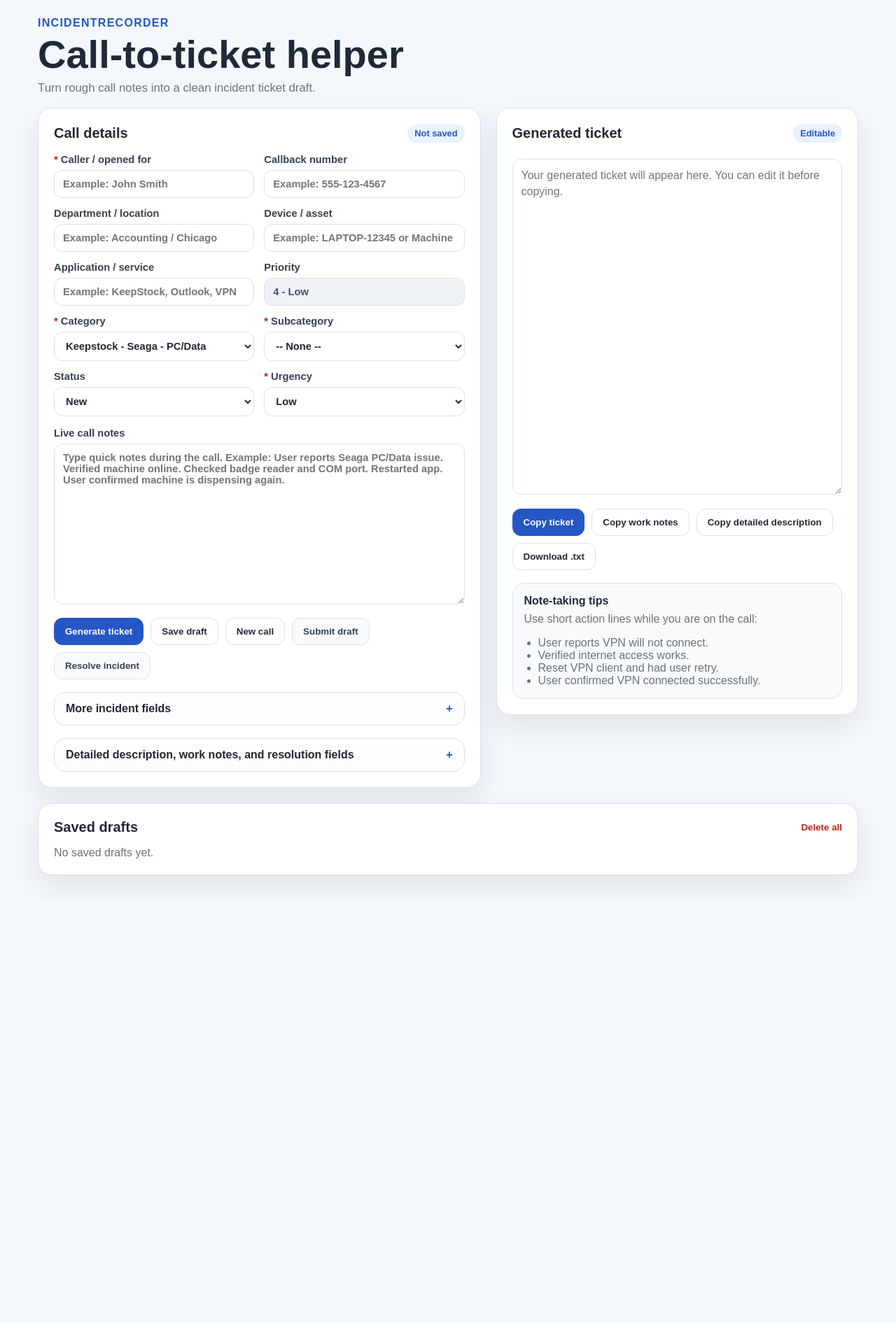
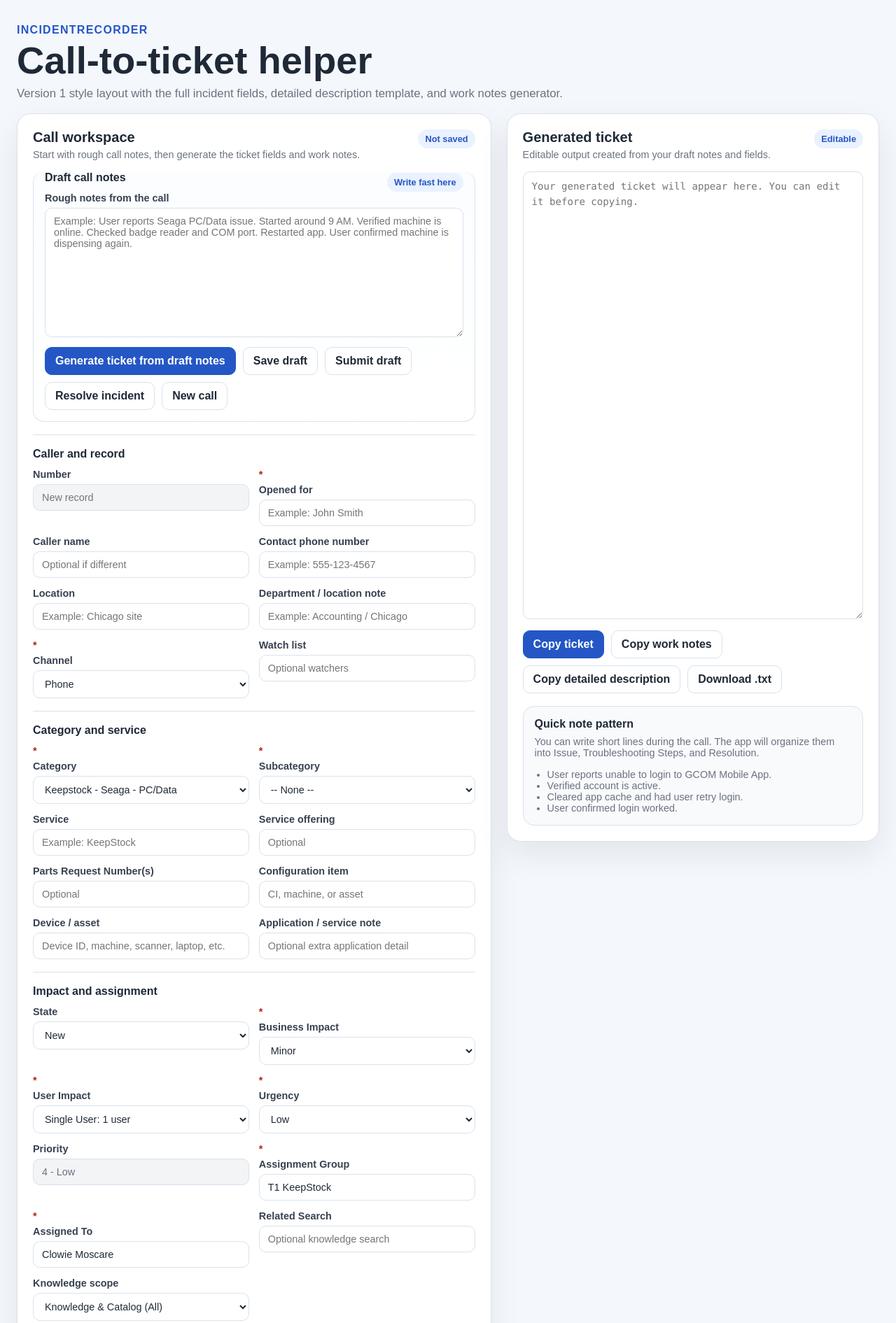
Before and after one commit to clowiemoscare/IncidentRecorder, a plain HTML site: page index.html in a window 1280 px wide. Shown: the top 1891 px of the page at 70% size. Before the commit the page ends 1287 px from the top, so only its background shows below. Drawn offline with Linux system fonts and the light colour scheme.

Commit message:
Add files via upload
Version 3.0 - better UI

```diff
--- a/index.html
+++ b/index.html
@@ -15,10 +15,8 @@
   --primary-hover: #1d46a0;
   --soft-primary: #eaf1ff;
   --danger: #b42318;
+  --warning-bg: #fff9c4;
   --shadow: 0 18px 45px rgba(15, 23, 42, 0.08);
-  --field-bg: #ffffff;
-  --tip-bg: #f8fafc;
-  --work-note-bg: #fff9c4;
 }
 
 * {
@@ -33,8 +31,8 @@ body {
 }
 
 .app-header {
-  padding: 24px 24px 18px;
-  max-width: 1220px;
+  padding: 34px 24px 18px;
+  max-width: 1280px;
   margin: 0 auto;
 }
 
@@ -54,7 +52,7 @@ p {
 }
 
 h1 {
-  font-size: clamp(2.3rem, 5vw, 3.5rem);
+  font-size: clamp(2rem, 5vw, 3.4rem);
   line-height: 1;
   margin-bottom: 10px;
 }
@@ -67,9 +65,9 @@ h1 {
 
 .layout {
   display: grid;
-  grid-template-columns: minmax(0, 1.1fr) minmax(360px, 0.9fr);
+  grid-template-columns: minmax(0, 1.12fr) minmax(380px, 0.88fr);
   gap: 22px;
-  max-width: 1220px;
+  max-width: 1280px;
   margin: 0 auto;
   padding: 0 24px 36px;
 }
@@ -100,16 +98,23 @@ h1 {
   display: flex;
   justify-content: space-between;
   gap: 12px;
-  align-items: center;
+  align-items: flex-start;
   margin-bottom: 16px;
 }
 
 .section-heading h2 {
-  margin: 0;
   font-size: 1.25rem;
-}
-
-.status-pill {
+  margin-bottom: 5px;
+}
+
+.section-note {
+  color: var(--muted);
+  font-size: 0.9rem;
+  margin-bottom: 0;
+}
+
+.status-pill,
+.mini-pill {
   background: var(--soft-primary);
   color: var(--primary);
   border-radius: 999px;
@@ -119,20 +124,49 @@ h1 {
   white-space: nowrap;
 }
 
+.field-group {
+  border-top: 1px solid var(--border);
+  padding-top: 18px;
+  margin-top: 18px;
+}
+
+.field-group:first-of-type {
+  border-top: 0;
+  padding-top: 0;
+  margin-top: 0;
+}
+
+.primary-notes {
+  background: linear-gradient(180deg, #fbfdff 0%, #ffffff 100%);
+  border: 1px solid var(--border);
+  border-radius: 16px;
+  padding: 16px;
+}
+
+.group-title-row {
+  display: flex;
+  align-items: center;
+  justify-content: space-between;
+  gap: 12px;
+}
+
+.field-group h3 {
+  font-size: 1rem;
+  margin-bottom: 12px;
+}
+
 .form-grid {
   display: grid;
   grid-template-columns: repeat(2, minmax(0, 1fr));
   gap: 14px;
 }
 
-.detail-grid {
-  margin-top: 14px;
-}
-
 label {
-  display: block;
+  display: flex;
+  flex-direction: column;
+  gap: 6px;
   color: #374151;
-  font-size: 0.92rem;
+  font-size: 0.9rem;
   font-weight: 700;
 }
 
@@ -144,216 +178,190 @@ label {
 input,
 select,
 textarea {
-  width: 100%;
   border: 1px solid var(--border);
-  border-radius: 12px;
+  border-radius: 10px;
   color: var(--text);
   font: inherit;
-  margin-top: 7px;
-  padding: 11px 12px;
-  outline: none;
-  background: var(--field-bg);
-  transition: border 0.15s ease, box-shadow 0.15s ease;
-}
-
-input:disabled {
-  background: #eef2f7;
-  color: #4b5563;
+  font-weight: 400;
+  padding: 10px 12px;
+  width: 100%;
+  background: #fff;
 }
 
 input:focus,
 select:focus,
 textarea:focus {
   border-color: var(--primary);
-  box-shadow: 0 0 0 4px rgba(36, 87, 197, 0.12);
+  box-shadow: 0 0 0 3px rgba(36, 87, 197, 0.12);
+  outline: none;
+}
+
+input:disabled {
+  background: #f3f4f6;
+  color: #6b7280;
 }
 
 .full-width {
-  display: block;
-  margin-top: 16px;
-}
-
-#rawNotes {
-  min-height: 230px;
+  grid-column: 1 / -1;
+  margin-bottom: 14px;
+}
+
+.full-width-grid {
+  grid-column: 1 / -1;
+}
+
+textarea {
+  min-height: 130px;
   resize: vertical;
 }
 
+.raw-notes {
+  min-height: 185px;
+}
+
+.details-textarea {
+  min-height: 250px;
+  font-family: Consolas, Monaco, monospace;
+  font-size: 0.86rem;
+}
+
+.work-notes {
+  min-height: 220px;
+  background: var(--warning-bg);
+}
+
+.small-textarea {
+  min-height: 90px;
+}
+
 .ticket-output {
-  min-height: 480px;
-  resize: vertical;
-  line-height: 1.45;
-  white-space: pre-wrap;
-}
-
-.details-textarea {
-  min-height: 235px;
-  line-height: 1.35;
-  resize: vertical;
-}
-
-.work-notes {
-  min-height: 210px;
-  line-height: 1.45;
-  resize: vertical;
-  background: var(--work-note-bg);
-}
-
-.small-textarea {
-  min-height: 82px;
-  resize: vertical;
-}
-
-.button-row {
+  min-height: 640px;
+  width: 100%;
+  font-family: Consolas, Monaco, monospace;
+  font-size: 0.88rem;
+  line-height: 1.5;
+}
+
+.button-row,
+.field-tools {
   display: flex;
   flex-wrap: wrap;
   gap: 10px;
-  margin-top: 16px;
+  align-items: center;
+}
+
+.button-row {
+  margin-top: 12px;
+}
+
+.output-actions {
+  margin-bottom: 18px;
+}
+
+.field-tools {
+  justify-content: space-between;
+  margin: -4px 0 16px;
 }
 
 button {
   border: 1px solid var(--border);
+  border-radius: 10px;
   background: #ffffff;
-  border-radius: 12px;
   color: var(--text);
   cursor: pointer;
+  font: inherit;
   font-weight: 700;
-  padding: 11px 15px;
-  transition: background 0.15s ease, border 0.15s ease, transform 0.15s ease;
+  padding: 10px 14px;
+  transition: background 0.15s ease, border-color 0.15s ease, transform 0.15s ease;
 }
 
 button:hover {
-  border-color: #b7c4d5;
+  background: #f8fafc;
+  border-color: #b8c7d8;
   transform: translateY(-1px);
 }
 
 button.primary {
   background: var(--primary);
   border-color: var(--primary);
-  color: #ffffff;
+  color: #fff;
 }
 
 button.primary:hover {
   background: var(--primary-hover);
 }
 
-button.ghost {
-  background: #f8fafc;
-  color: #334155;
-}
-
 .link-button {
-  border: none;
+  color: var(--primary);
   background: transparent;
+  border: 0;
+  padding: 0;
+}
+
+.danger-text {
   color: var(--danger);
-  padding: 0;
-}
-
-.details-panel {
-  border: 1px solid var(--border);
-  border-radius: 16px;
-  margin-top: 18px;
-  padding: 0;
-  overflow: hidden;
-  background: #fbfdff;
-}
-
-.details-panel summary {
-  cursor: pointer;
-  font-weight: 700;
-  list-style: none;
-  padding: 14px 16px;
-  position: relative;
-}
-
-.details-panel summary::-webkit-details-marker {
-  display: none;
-}
-
-.details-panel summary::after {
-  content: "+";
-  color: var(--primary);
-  font-weight: 900;
-  position: absolute;
-  right: 16px;
-}
-
-.details-panel[open] summary {
-  border-bottom: 1px solid var(--border);
-}
-
-.details-panel[open] summary::after {
-  content: "-";
-}
-
-.details-panel > .form-grid,
-.details-panel > .full-width,
-.details-panel > .field-tools {
-  padding-left: 16px;
-  padding-right: 16px;
-}
-
-.details-panel > .form-grid:last-child {
-  padding-bottom: 16px;
-}
-
-.field-tools {
-  display: flex;
-  flex-wrap: wrap;
-  align-items: center;
-  gap: 10px;
-  margin: 8px 0 16px;
-}
-
-.field-tools button {
-  padding: 8px 11px;
 }
 
 .counter {
   color: var(--muted);
   font-size: 0.82rem;
-  margin-right: auto;
-}
-
-.tips {
-  background: var(--tip-bg);
+}
+
+.optional-group {
   border: 1px solid var(--border);
   border-radius: 16px;
-  color: var(--muted);
-  margin-top: 18px;
+  padding: 0;
+}
+
+.optional-group summary {
+  cursor: pointer;
+  font-weight: 800;
   padding: 16px;
 }
 
+.optional-grid {
+  padding: 0 16px 16px;
+}
+
+.tips {
+  background: #f8fafc;
+  border: 1px solid var(--border);
+  border-radius: 16px;
+  padding: 16px;
+}
+
 .tips h3 {
-  color: var(--text);
   font-size: 1rem;
   margin-bottom: 8px;
 }
 
-.tips p {
-  margin-bottom: 10px;
+.tips p,
+.tips li {
+  color: var(--muted);
+  font-size: 0.9rem;
 }
 
 .tips ul {
-  margin-bottom: 0;
-  padding-left: 20px;
+  margin: 10px 0 0 18px;
+  padding: 0;
 }
 
 .draft-list {
   display: grid;
-  gap: 10px;
+  gap: 12px;
 }
 
 .draft-list.empty {
   color: var(--muted);
+  display: block;
 }
 
 .draft-card {
-  align-items: center;
   border: 1px solid var(--border);
-  border-radius: 14px;
+  border-radius: 16px;
   display: grid;
+  grid-template-columns: minmax(0, 1fr) auto;
   gap: 12px;
-  grid-template-columns: 1fr auto;
   padding: 14px;
 }
 
@@ -364,47 +372,37 @@ button.ghost {
 
 .draft-meta {
   color: var(--muted);
-  font-size: 0.88rem;
-  margin: 0;
+  font-size: 0.85rem;
+  margin-bottom: 4px;
 }
 
 .draft-actions {
+  align-items: center;
   display: flex;
   gap: 8px;
 }
 
-.draft-actions button {
-  padding: 8px 10px;
-}
-
-.danger-text {
-  color: var(--danger);
-}
-
 .toast {
+  background: #111827;
+  border-radius: 999px;
+  color: #fff;
+  left: 50%;
+  opacity: 0;
+  padding: 10px 16px;
+  pointer-events: none;
   position: fixed;
-  top: 16px;
-  right: 16px;
+  top: 18px;
+  transform: translate(-50%, -12px);
+  transition: opacity 0.18s ease, transform 0.18s ease;
   z-index: 20;
-  background: #111827;
-  color: #ffffff;
-  border-radius: 12px;
-  box-shadow: var(--shadow);
-  font-weight: 700;
-  max-width: 360px;
-  opacity: 0;
-  padding: 12px 14px;
-  pointer-events: none;
-  transform: translateY(-8px);
-  transition: opacity 0.2s ease, transform 0.2s ease;
 }
 
 .toast.visible {
   opacity: 1;
-  transform: translateY(0);
-}
-
-@media (max-width: 1000px) {
+  transform: translate(-50%, 0);
+}
+
+@media (max-width: 1020px) {
   .layout {
     grid-template-columns: 1fr;
   }
@@ -414,27 +412,34 @@ button.ghost {
   }
 
   .ticket-output {
-    min-height: 360px;
-  }
-}
-
-@media (max-width: 620px) {
+    min-height: 420px;
+  }
+}
+
+@media (max-width: 680px) {
   .app-header,
   .layout {
     padding-left: 14px;
     padding-right: 14px;
   }
 
-  .panel {
-    padding: 16px;
-  }
-
   .form-grid {
     grid-template-columns: 1fr;
   }
 
+  .panel {
+    border-radius: 16px;
+    padding: 16px;
+  }
+
+  .section-heading,
   .draft-card {
     grid-template-columns: 1fr;
+    display: grid;
+  }
+
+  .draft-actions {
+    justify-content: flex-start;
   }
 }
 
@@ -445,7 +450,7 @@ button.ghost {
     <div>
       <p class="eyebrow">IncidentRecorder</p>
       <h1>Call-to-ticket helper</h1>
-      <p class="subtitle">Turn rough call notes into a clean incident ticket draft.</p>
+      <p class="subtitle">Version 1 style layout with the full incident fields, detailed description template, and work notes generator.</p>
     </div>
   </header>
 
@@ -454,103 +459,63 @@ button.ghost {
   <main class="layout">
     <section class="panel form-panel">
       <div class="section-heading">
-        <h2>Call details</h2>
+        <div>
+          <h2>Call workspace</h2>
+          <p class="section-note">Start with rough call notes, then generate the ticket fields and work notes.</p>
+        </div>
         <span id="saveStatus" class="status-pill">Not saved</span>
       </div>
 
       <form id="incidentForm" autocomplete="off">
-        <div class="form-grid">
-          <label>
-            <span class="required">*</span> Caller / opened for
-            <input id="openedFor" name="openedFor" type="text" placeholder="Example: John Smith" />
+        <div class="field-group primary-notes">
+          <div class="group-title-row">
+            <h3>Draft call notes</h3>
+            <span class="mini-pill">Write fast here</span>
+          </div>
+          <label class="full-width">
+            Rough notes from the call
+            <textarea id="rawNotes" name="rawNotes" class="raw-notes" placeholder="Example: User reports Seaga PC/Data issue. Started around 9 AM. Verified machine is online. Checked badge reader and COM port. Restarted app. User confirmed machine is dispensing again."></textarea>
           </label>
-
-          <label>
-            Callback number
-            <input id="contactPhone" name="contactPhone" type="tel" placeholder="Example: 555-123-4567" />
-          </label>
-
-          <label>
-            Department / location
-            <input id="department" name="department" type="text" placeholder="Example: Accounting / Chicago" />
-          </label>
-
-          <label>
-            Device / asset
-            <input id="deviceAsset" name="deviceAsset" type="text" placeholder="Example: LAPTOP-12345 or Machine ID" />
-          </label>
-
-          <label>
-            Application / service
-            <input id="applicationService" name="applicationService" type="text" placeholder="Example: KeepStock, Outlook, VPN" />
-          </label>
-
-          <label>
-            Priority
-            <input id="priority" name="priority" type="text" disabled />
-          </label>
-
-          <label>
-            <span class="required">*</span> Category
-            <select id="category" name="category"></select>
-          </label>
-
-          <label>
-            <span class="required">*</span> Subcategory
-            <select id="subcategory" name="subcategory"></select>
-          </label>
-
-          <label>
-            Status
-            <select id="state" name="state">
-              <option>New</option>
-              <option>In Progress</option>
-              <option>On Hold</option>
-              <option>Resolved</option>
-              <option>Closed</option>
-            </select>
-          </label>
-
-          <label>
-            <span class="required">*</span> Urgency
-            <select id="urgency" name="urgency">
-              <option>Low</option>
-              <option>Medium</option>
-              <option>High</option>
-              <option>Critical</option>
-            </select>
-          </label>
+          <div class="button-row">
+            <button id="generateBtn" class="primary" type="button">Generate ticket from draft notes</button>
+            <button id="saveBtn" type="button">Save draft</button>
+            <button id="submitBtn" type="button">Submit draft</button>
+            <button id="resolveBtn" type="button">Resolve incident</button>
+            <button id="clearBtn" type="button">New call</button>
+          </div>
         </div>
 
-        <label class="full-width">
-          Live call notes
-          <textarea id="rawNotes" name="rawNotes" placeholder="Type quick notes during the call. Example: User reports Seaga PC/Data issue. Verified machine online. Checked badge reader and COM port. Restarted app. User confirmed machine is dispensing again."></textarea>
-        </label>
-
-        <div class="button-row main-actions">
-          <button id="generateBtn" class="primary" type="button">Generate ticket</button>
-          <button id="saveBtn" type="button">Save draft</button>
-          <button id="clearBtn" type="button">New call</button>
-          <button id="submitBtn" class="ghost" type="button">Submit draft</button>
-          <button id="resolveBtn" class="ghost" type="button">Resolve incident</button>
-        </div>
-
-        <details class="details-panel">
-          <summary>More incident fields</summary>
-          <div class="form-grid detail-grid">
+        <div class="field-group">
+          <h3>Caller and record</h3>
+          <div class="form-grid">
             <label>
               Number
               <input id="incidentNumber" name="incidentNumber" type="text" placeholder="New record" disabled />
             </label>
 
             <label>
+              <span class="required">*</span> Opened for
+              <input id="openedFor" name="openedFor" type="text" placeholder="Example: John Smith" />
+            </label>
+
+            <label>
               Caller name
               <input id="callerName" name="callerName" type="text" placeholder="Optional if different" />
             </label>
 
             <label>
+              Contact phone number
+              <input id="contactPhone" name="contactPhone" type="tel" placeholder="Example: 555-123-4567" />
+            </label>
+
+            <label>
               Location
               <input id="location" name="location" type="text" placeholder="Example: Chicago site" />
+            </label>
+
+            <label>
+              Department / location note
+              <input id="department" name="department" type="text" placeholder="Example: Accounting / Chicago" />
             </label>
 
             <label>
@@ -566,6 +531,26 @@ button.ghost {
             </label>
 
             <label>
+              Watch list
+              <input id="watchList" name="watchList" type="text" placeholder="Optional watchers" />
+            </label>
+          </div>
+        </div>
+
+        <div class="field-group">
+          <h3>Category and service</h3>
+          <div class="form-grid">
+            <label>
+              <span class="required">*</span> Category
+              <select id="category" name="category"></select>
+            </label>
+
+            <label>
+              <span class="required">*</span> Subcategory
+              <select id="subcategory" name="subcategory"></select>
+            </label>
+
+            <label>
               Service
               <input id="service" name="service" type="text" placeholder="Example: KeepStock" />
             </label>
@@ -583,6 +568,32 @@ button.ghost {
             <label>
               Configuration item
               <input id="configurationItem" name="configurationItem" type="text" placeholder="CI, machine, or asset" />
+            </label>
+
+            <label>
+              Device / asset
+              <input id="deviceAsset" name="deviceAsset" type="text" placeholder="Device ID, machine, scanner, laptop, etc." />
+            </label>
+
+            <label>
+              Application / service note
+              <input id="applicationService" name="applicationService" type="text" placeholder="Optional extra application detail" />
+            </label>
+          </div>
+        </div>
+
+        <div class="field-group">
+          <h3>Impact and assignment</h3>
+          <div class="form-grid">
+            <label>
+              State
+              <select id="state" name="state">
+                <option>New</option>
+                <option>In Progress</option>
+                <option>On Hold</option>
+                <option>Resolved</option>
+                <option>Closed</option>
+              </select>
             </label>
 
             <label>
@@ -607,6 +618,21 @@ button.ghost {
             </label>
 
             <label>
+              <span class="required">*</span> Urgency
+              <select id="urgency" name="urgency">
+                <option>Low</option>
+                <option>Medium</option>
+                <option>High</option>
+                <option>Critical</option>
+              </select>
+            </label>
+
+            <label>
+              Priority
+              <input id="priority" name="priority" type="text" disabled />
+            </label>
+
+            <label>
               <span class="required">*</span> Assignment Group
               <input id="assignmentGroup" name="assignmentGroup" type="text" value="T1 KeepStock" />
             </label>
@@ -614,11 +640,6 @@ button.ghost {
             <label>
               <span class="required">*</span> Assigned To
               <input id="assignedTo" name="assignedTo" type="text" value="Clowie Moscare" />
-            </label>
-
-            <label>
-              Watch list
-              <input id="watchList" name="watchList" type="text" placeholder="Optional watchers" />
             </label>
 
             <label>
@@ -635,10 +656,10 @@ button.ghost {
               </select>
             </label>
           </div>
-        </details>
-
-        <details class="details-panel">
-          <summary>Detailed description, work notes, and resolution fields</summary>
+        </div>
+
+        <div class="field-group">
+          <h3>Ticket descriptions</h3>
 
           <label class="full-width">
             <span class="required">*</span> Short Description
@@ -664,8 +685,11 @@ button.ghost {
             <button id="resetWorkBtn" type="button">Reset work notes template</button>
             <button id="copyWorkBtn" type="button">Copy work notes</button>
           </div>
-
-          <div class="form-grid detail-grid">
+        </div>
+
+        <details class="field-group optional-group">
+          <summary>Resolution and close notes</summary>
+          <div class="form-grid optional-grid">
             <label>
               Resolution Code
               <select id="resolutionCode" name="resolutionCode">
@@ -678,7 +702,7 @@ button.ghost {
               </select>
             </label>
 
-            <label>
+            <label class="full-width-grid">
               Close Notes
               <textarea id="closeNotes" name="closeNotes" class="small-textarea" placeholder="Final customer-facing close notes..."></textarea>
             </label>
@@ -689,7 +713,10 @@ button.ghost {
 
     <section class="panel output-panel">
       <div class="section-heading">
-        <h2>Generated ticket</h2>
+        <div>
+          <h2>Generated ticket</h2>
+          <p class="section-note">Editable output created from your draft notes and fields.</p>
+        </div>
         <span class="status-pill">Editable</span>
       </div>
 
@@ -703,20 +730,23 @@ button.ghost {
       </div>
 
       <div class="tips">
-        <h3>Note-taking tips</h3>
-        <p>Use short action lines while you are on the call:</p>
+        <h3>Quick note pattern</h3>
+        <p>You can write short lines during the call. The app will organize them into Issue, Troubleshooting Steps, and Resolution.</p>
         <ul>
-          <li>User reports VPN will not connect.</li>
-          <li>Verified internet access works.</li>
-          <li>Reset VPN client and had user retry.</li>
-          <li>User confirmed VPN connected successfully.</li>
+          <li>User reports unable to login to GCOM Mobile App.</li>
+          <li>Verified account is active.</li>
+          <li>Cleared app cache and had user retry login.</li>
+          <li>User confirmed login worked.</li>
         </ul>
       </div>
     </section>
 
     <section class="panel drafts-panel">
       <div class="section-heading">
-        <h2>Saved drafts</h2>
+        <div>
+          <h2>Saved drafts</h2>
+          <p class="section-note">Saved only in this browser.</p>
+        </div>
         <button id="deleteAllDraftsBtn" class="link-button" type="button">Delete all</button>
       </div>
       <div id="draftList" class="draft-list empty">No saved drafts yet.</div>
@@ -724,7 +754,7 @@ button.ghost {
   </main>
 
   <script>
-const STORAGE_KEY = "incidentRecorderDraftsV4CleanUiFullFields";
+const STORAGE_KEY = "incidentRecorderDraftsV3V1UiFullFields";
 
 const AMS_TOOLBOX_SUBCATEGORIES = [
   "Hardware issue: - Drop sensor",
@@ -1253,43 +1283,12 @@ function buildGeneratedTicket(data, sections) {
   return `Incident Ticket Draft
 Created: ${createdAt}
 
-Short Description:
-${displayValue(data.shortDescription)}
-
-Detailed Description:
-${displayValue(data.detailedDescription)}
-
-Work Notes:
-${displayValue(data.workNotes)}
-
-Issue:
-${displayValue(sections.issue)}
-
-Impact:
-${displayValue(sections.impact)}
-
-Troubleshooting Steps:
-${bulletList(sections.troubleshooting)}
-
-Findings:
-${bulletList(sections.findings)}
-
-Resolution:
-${displayValue(sections.resolution)}
-
-Reason for Escalation:
-${sections.escalationReason || "Not escalated / Not provided."}
-
-Next Steps:
-${nextSteps}
-
-Incident Fields:
+Record Fields:
 Number: ${displayValue(data.incidentNumber, "New record")}
-Opened For: ${displayValue(data.openedFor)}
+Opened for: ${displayValue(data.openedFor)}
 Caller Name: ${displayValue(data.callerName || data.openedFor)}
-Callback Number: ${displayValue(data.contactPhone)}
+Contact Phone Number: ${displayValue(data.contactPhone)}
 Location: ${displayValue(data.location || data.department)}
-Department / Location: ${displayValue(data.department)}
 Channel: ${displayValue(data.channel)}
 Category: ${displayValue(data.category)}
 Subcategory: ${displayValue(data.subcategory)}
@@ -1298,7 +1297,7 @@ Service Offering: ${displayValue(data.serviceOffering)}
 Parts Request Number(s): ${displayValue(data.partsRequest)}
 Configuration Item: ${displayValue(data.configurationItem)}
 Device / Asset: ${displayValue(data.deviceAsset)}
-Application / Service: ${displayValue(data.applicationService)}
+Application / Service Note: ${displayValue(data.applicationService)}
 State: ${displayValue(data.state)}
 Business Impact: ${displayValue(data.businessImpact)}
 User Impact: ${displayValue(data.userImpact)}
@@ -1309,8 +1308,42 @@ Assigned To: ${displayValue(data.assignedTo)}
 Watch List: ${displayValue(data.watchList)}
 Related Search: ${displayValue(data.relatedSearch)}
 Knowledge Scope: ${displayValue(data.knowledgeScope)}
-Resolution Code: ${displayValue(data.resolutionCode)}
-Close Notes: ${displayValue(data.closeNotes)}
+
+Short Description:
+${displayValue(data.shortDescription)}
+
+Issue:
+${displayValue(sections.issue)}
+
+Impact:
+${displayValue(sections.impact)}
+
+Troubleshooting Performed:
+${bulletList(sections.troubleshooting)}
+
+Findings:
+${bulletList(sections.findings)}
+
+Resolution:
+${displayValue(sections.resolution)}
+
+Reason for Escalation:
+${sections.escalationReason || "Not escalated / Not provided."}
+
+Next Steps:
+${nextSteps}
+
+Detailed Description:
+${displayValue(data.detailedDescription)}
+
+Work Notes:
+${displayValue(data.workNotes)}
+
+Resolution Code:
+${displayValue(data.resolutionCode)}
+
+Close Notes:
+${displayValue(data.closeNotes)}
 
 Raw Call Notes:
 ${displayValue(data.rawNotes)}`;
```
